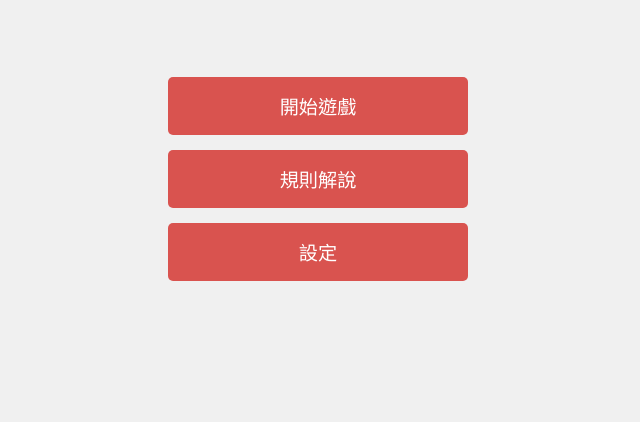
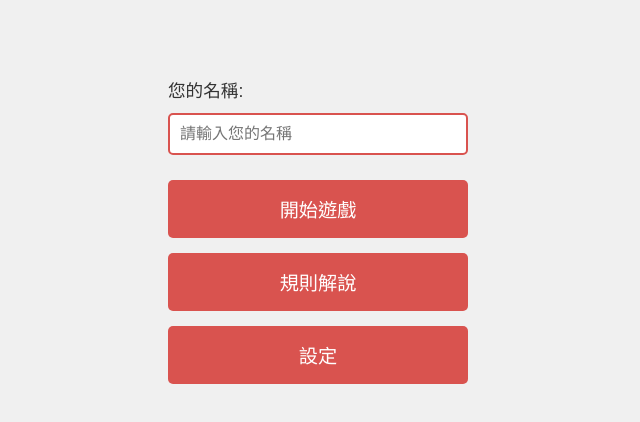
Before and after one commit to liao1030/Uno, a website: page index.html in a window 1280 px wide. Shown: the part 100-522 px from the top of the page, without its empty margins (322-962 px from the left). Drawn offline with Linux system fonts and the light colour scheme.

Commit message:
添加玩家名稱輸入功能，允許玩家自定義名稱

```diff
--- a/index.html
+++ b/index.html
@@ -19,6 +19,10 @@
 
         <div class="game-menu" id="game-menu">
             <div class="menu-options">
+                <div class="player-name-input">
+                    <label for="player-name-field">您的名稱:</label>
+                    <input type="text" id="player-name-field" placeholder="請輸入您的名稱" maxlength="10">
+                </div>
                 <button id="start-game">開始遊戲</button>
                 <button id="rules-tutorial">規則解說</button>
                 <button id="settings">設定</button>
--- a/static/css/style.css
+++ b/static/css/style.css
@@ -76,6 +76,33 @@ button:disabled {
     gap: 15px;
     max-width: 300px;
     margin: 0 auto;
+}
+
+.player-name-input {
+    display: flex;
+    flex-direction: column;
+    gap: 8px;
+    margin-bottom: 10px;
+}
+
+.player-name-input label {
+    font-size: 1.1rem;
+    color: #333;
+    text-align: left;
+}
+
+.player-name-input input {
+    padding: 10px;
+    border: 2px solid #d9534f;
+    border-radius: 5px;
+    font-size: 1rem;
+    outline: none;
+    transition: border-color 0.3s;
+}
+
+.player-name-input input:focus {
+    border-color: #c9302c;
+    box-shadow: 0 0 5px rgba(217, 83, 79, 0.5);
 }
 
 .menu-options button {
--- a/static/js/ui.js
+++ b/static/js/ui.js
@@ -128,12 +128,20 @@ class UI {
      * 開始遊戲
      */
     startGame() {
+        // 獲取玩家名稱
+        let playerName = document.getElementById('player-name-field').value.trim();
+
+        // 如果玩家沒有輸入名稱，使用預設名稱
+        if (!playerName) {
+            playerName = "玩家";
+        }
+
         // 隱藏選單，顯示遊戲板
         document.getElementById('game-menu').style.display = 'none';
         document.getElementById('game-board').style.display = 'flex';
 
         // 創建玩家名稱
-        const playerNames = ['玩家'];
+        const playerNames = [playerName];
         for (let i = 1; i < this.playerCount; i++) {
             playerNames.push(`虛擬AI對手${i}`);
         }
```
